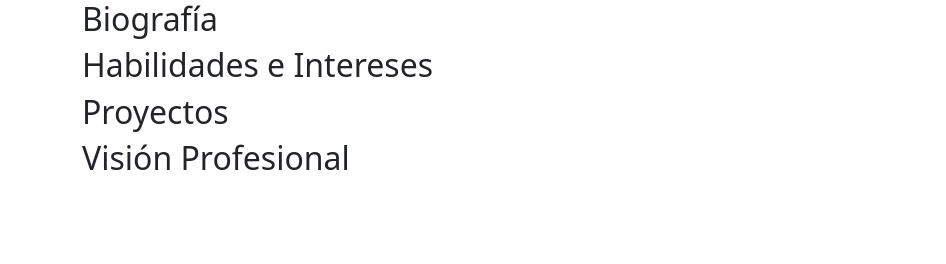
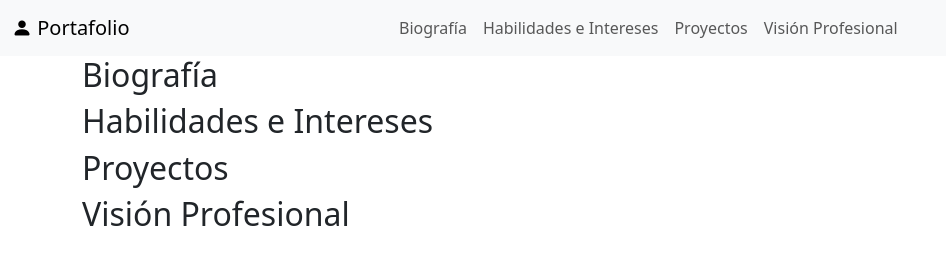
Before and after one commit to mijelilucero/proyecto-portafolio-personal, a plain HTML site: page index.html in a window 1280 px wide. Shown: the whole page, without its empty margins (0-946 px from the left). Drawn offline with nearby package versions, Linux system fonts and the light colour scheme.

Commit message:
feat: agregar navbar responsive con Bootstrap

```diff
--- a/index.html
+++ b/index.html
@@ -14,6 +14,42 @@
     <body>
 
         <header>
+
+            <nav class="navbar navbar-expand-lg bg-body-tertiary">
+                <div class="container-fluid">
+                    <a class="navbar-brand" href="#">
+                        <i class="bi bi-person-fill"></i>
+                        Portafolio
+                    </a>
+
+                    <button class="navbar-toggler" type="button" data-bs-toggle="collapse" data-bs-target="#menu-principal" aria-controls="menu-principal" aria-expanded="false" aria-label="Alternar navegación">
+                        <span class="navbar-toggler-icon"></span>
+                    </button>
+
+                    <div class="collapse navbar-collapse" id="menu-principal">
+                        <ul class="navbar-nav mx-auto">
+                            <li class="nav-item">
+                                <a class="nav-link" href="#biografia">Biografía</a>
+                            </li>
+
+                            <li class="nav-item">
+                                <a class="nav-link" href="#habilidades-intereses">Habilidades e Intereses</a>
+                            </li>
+
+                            <li class="nav-item">
+                                <a class="nav-link" href="#proyectos">Proyectos</a>
+                            </li>
+
+                            <li class="nav-item">
+                                <a class="nav-link" href="#vision-profesional">Visión Profesional</a>
+                            </li>
+                        </ul>
+
+                         <a href="#pie-pagina" class="btn btn-outline-light">Contáctame</a>
+                    </div>
+                </div>
+            </nav>
+
             <div class="container">
                 <div class="row align-items-center">
                     <div class="col-12 col-md-7">
```
